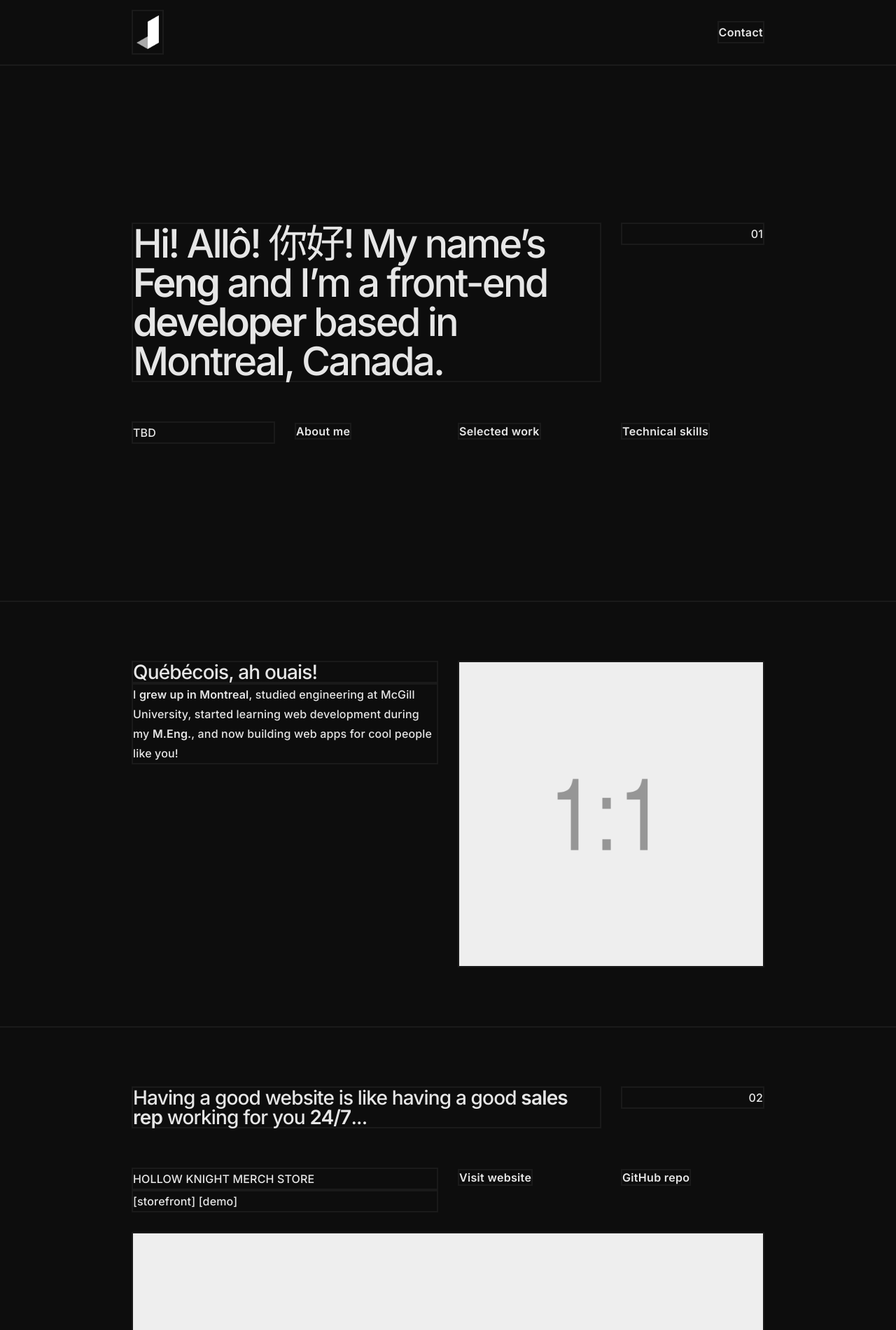
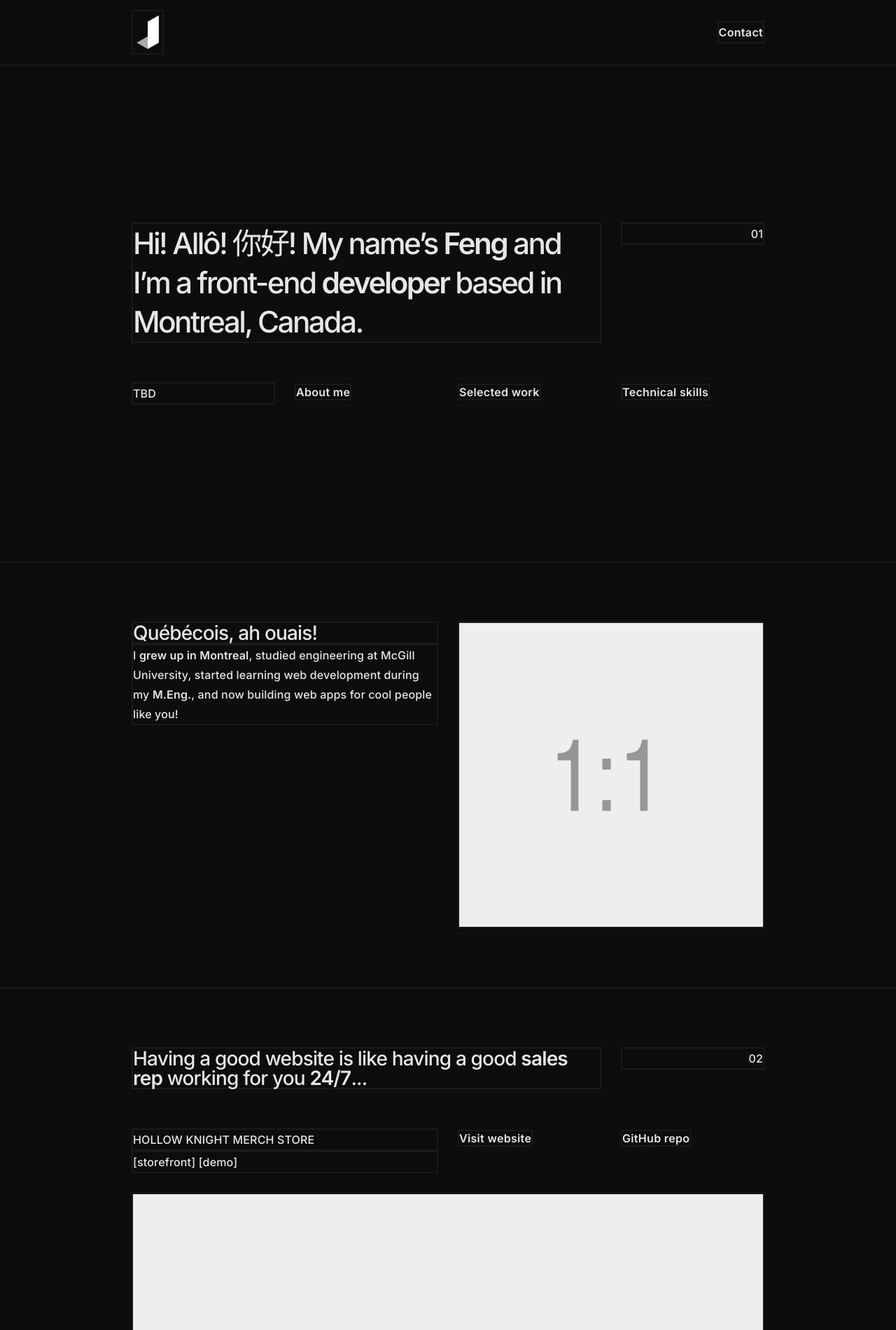
Before and after one commit to jingtianfeng/jtfeng-personal-1, a Jekyll site: the page built from index.html, in a window 1280 px wide. Shown: the top 1900 px of the page at 70% size. Built offline with Jekyll 4.4.1, drawn with Linux system fonts in a browser that asks for light colours.

Commit message:
Update styles: tweak $h1-*-*

```diff
--- a/assets/css/styles.scss
+++ b/assets/css/styles.scss
@@ -120,9 +120,9 @@
 $headings-line-height: 1;
 $headings-margin-bottom: 0;
 // ---------------------------------------------------------------------------------
-$h1-font-size: map-get($spacers, 5);
-$h1-letter-spacing: -0.05em;
-$h1-line-height: $headings-line-height;
+$h1-font-size: $spacer * $spacer-ratio * 2 * .756;
+$h1-letter-spacing: -0.06em;
+$h1-line-height: $spacer-ratio-sqrt;
 $h1-text-transform: none;
 // ---------------------------------------------------------------------------------
 $h2-font-size: map-get($spacers, 4);
```
